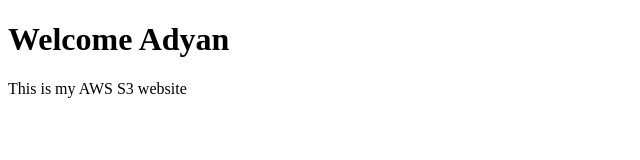
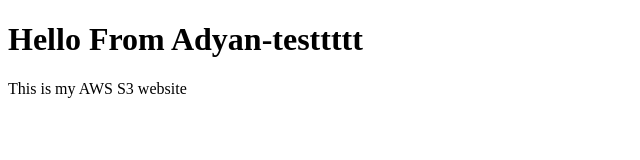
Before and after one commit to adyanissa/static-website, a plain HTML site: page index.html in a window 1280 px wide. Shown: the whole page, without its empty margins (0-640 px from the left). Drawn offline with Linux system fonts and the light colour scheme.

Commit message:
Add files via upload

```diff
--- a/index.html
+++ b/index.html
@@ -4,7 +4,7 @@
   <title>My First Website</title>
 </head>
 <body>
-  <h1>Welcome Adyan </h1>
+  <h1>Hello From Adyan-testtttt </h1>
   <p>This is my AWS S3 website</p>
 </body>
 </html>
```
